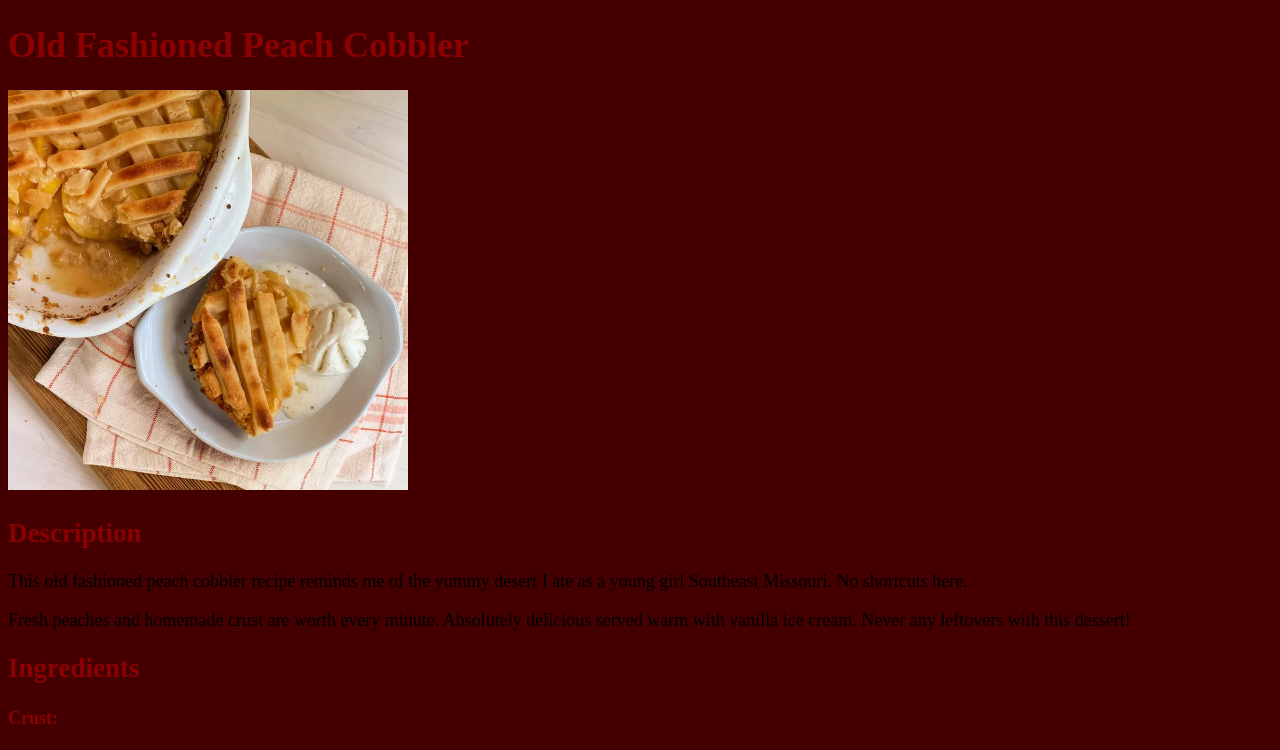
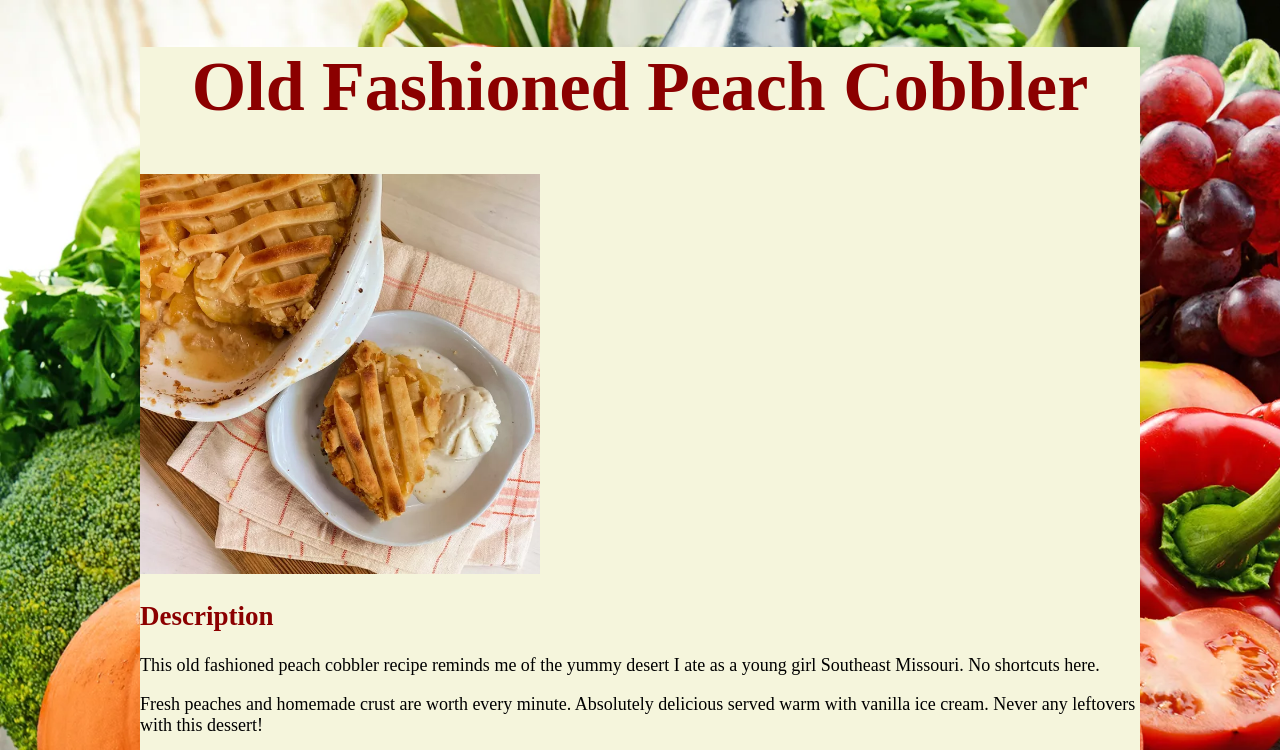
Before and after one commit to TheSoulCat/odin-recipes, a plain HTML site: page recipes/peach.html in a window 1280 px wide. Shown: the top 750 px of the page. Drawn offline with Linux system fonts and the light colour scheme.

Commit message:
Update background image and headings

```diff
--- a/recipes/peach.html
+++ b/recipes/peach.html
@@ -6,7 +6,8 @@
         <link rel="stylesheet" href="../styles.css">
     </head>
     <body>
-        <h1>Old Fashioned Peach Cobbler</h1>
+        <div>
+            <h1 class="heading">Old Fashioned Peach Cobbler</h1>
                 <img src="../images/peach.webp" alt="Image of Peach Cobbler">
             <h2>Description</h2>
                 <p>This old fashioned peach cobbler recipe reminds me of the yummy desert I ate as a young girl Southeast Missouri. No shortcuts here.</p>
@@ -43,5 +44,6 @@
                     <li>Roll dough into 1/4 inch thickness. Cut into 1/2 inch wide strips. Weave strips into a lattice over peaches. Sprinkle with one tablespoon sugar, then drizzle with melted butter.</li>
                     <li>Bake in the preheated oven until top crust is golden brown, 35 to 40 minutes.</li>
                 </ol>
+        </div>
     </body>
 </html>
--- a/styles.css
+++ b/styles.css
@@ -5,7 +5,9 @@
 body {
     font-family:'Times New Roman', Times, serif;
     font-size: large;
-    background-color: rgb(68, 0, 0);
+    background-image: url(./images/veggies.webp);
+    background-repeat: no-repeat;
+    background-size:cover;
 }
 
 div {
@@ -24,6 +26,7 @@ h4 {
 
 .heading {
     text-align: center;
+    font-size: 70px;
 }
 
 img {
```
Also changed, not shown: index.html (+0 -1 lines), recipes/brisket.html (+3 -1 lines), recipes/chicken.html (+3 -1 lines), images/veggies.webp (added). Lines whose indentation alone changed are shown as unchanged.
